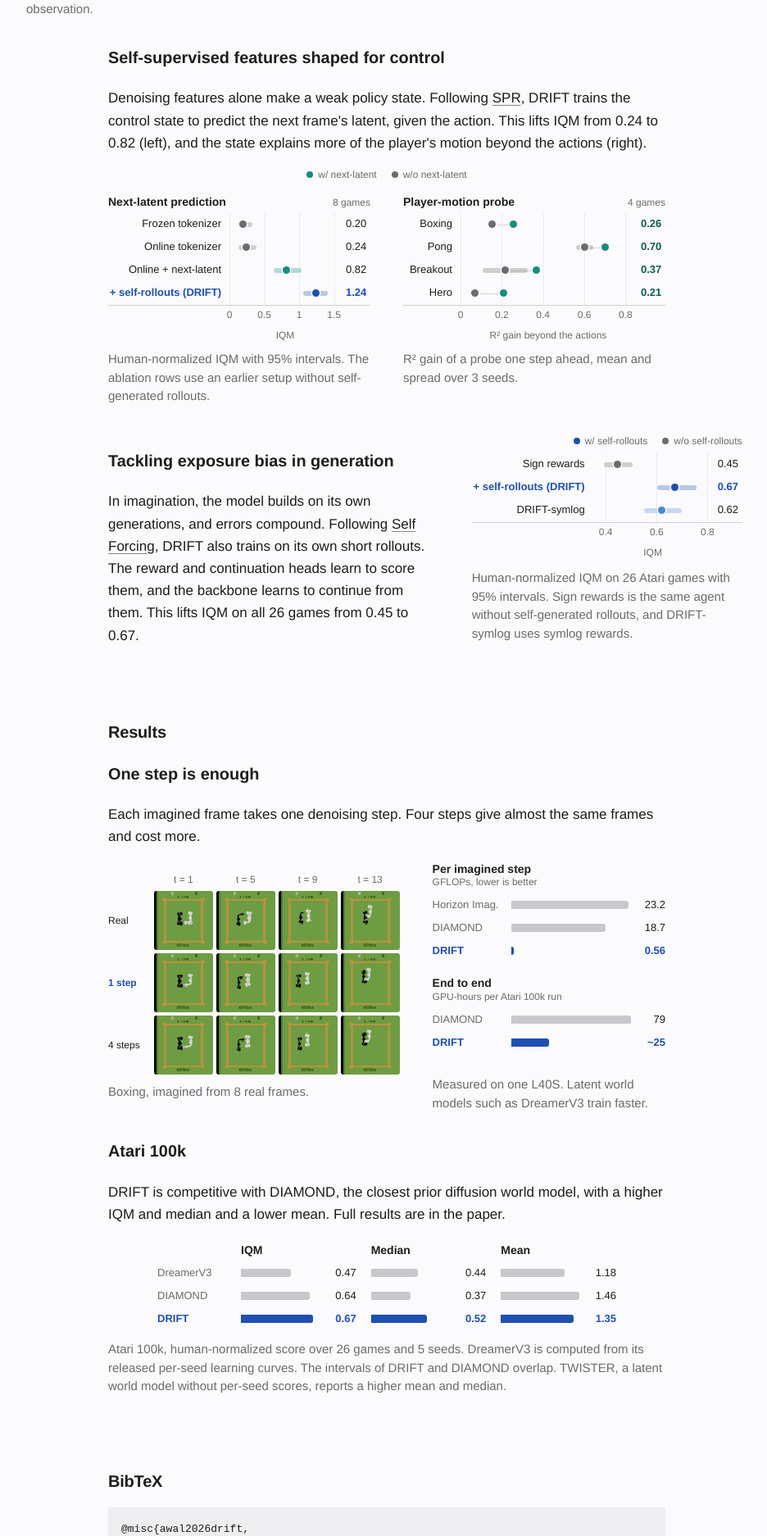
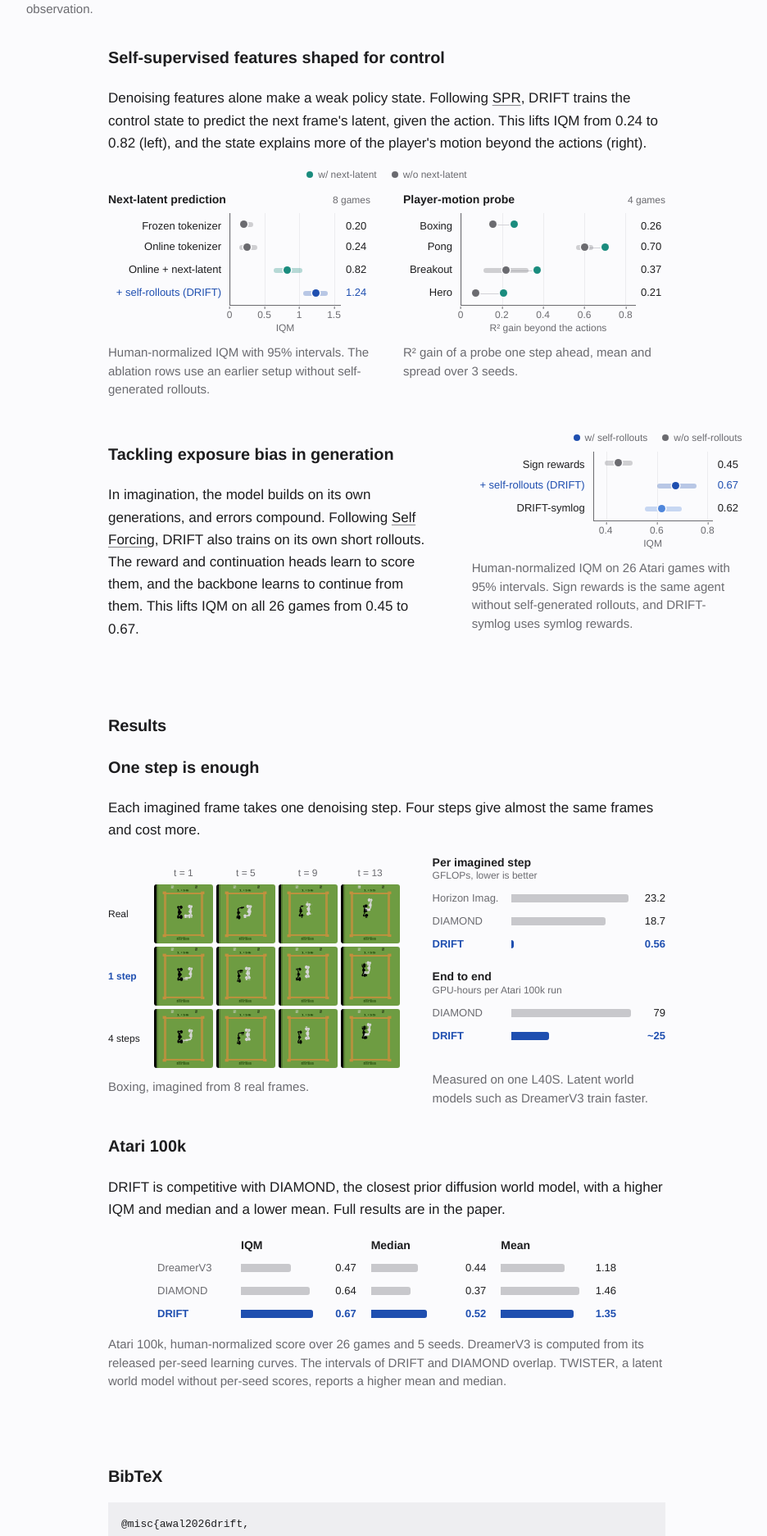
Before and after one commit to rabiulcste/rabiulcste.github.io, a Jekyll site: the page built from drift-world-model/index.html, in a window 1280 px wide. Shown: the part 2395-4269 px from the top of the page at 82% size, without its empty margins (168-1104 px from the left). Built offline with Jekyll 4.4.1, drawn with Linux system fonts in a browser that asks for light colours.

Commit message:
DRIFT page: standard L axes, uniform tick labels, one vertical rhythm in dot plots

```diff
--- a/css/project.css
+++ b/css/project.css
@@ -336,6 +336,26 @@ footer.site a { color: var(--muted); text-decoration: none; }
 .drift-bar { height: 28px; }
 .drift-hns-row { height: 28px; }
 .drift-pair { gap: 40px; }
+/* Standard axes for the dot plots: a left spine and a bottom axis line around the plot area only; uniform tick labels. */
+.drift-abl-ticks { border-top: 0; }
+.drift-abl-ticks .drift-abl-trk { border-top: 1px solid var(--muted); }
+.drift-abl-row:not(.drift-abl-ticks) .drift-abl-trk { border-left: 1px solid var(--muted); }
+.drift-abl-lab, .drift-abl-val { font-weight: 400; color: var(--text); }
+.drift-abl--sf .drift-abl-lab, .drift-abl--sf .drift-abl-val { font-weight: 400; color: var(--drift); }
+.drift-probe .drift-abl-val { font-weight: 400; color: var(--text); }
+.drift-abl-ticks .drift-abl-trk i::before { content: ""; position: absolute; left: 50%; top: -4px; height: 3px; border-left: 1px solid var(--muted); }
+/* One vertical rhythm for every dot plot: title, 8px, plot with a little headroom, ticks tight under the axis, axis title under the ticks. */
+.drift-abl-head { margin-bottom: 8px; line-height: 1.2; }
+.drift-abl-row:not(.drift-abl-ticks):not(.drift-abl-leg) { height: 28px; }
+.drift-abl-head + .drift-abl-row .drift-abl-trk, .drift-legend--right + .drift-abl-row .drift-abl-trk { padding-top: 6px; }
+.drift-abl-head + .drift-abl-row, .drift-legend--right + .drift-abl-row { height: 34px; padding-top: 6px; }
+.drift-abl-head + .drift-abl-row .drift-abl-trk, .drift-legend--right + .drift-abl-row .drift-abl-trk { padding-top: 0; margin-top: -6px; height: calc(100% + 6px); }
+.drift-abl-ticks { height: 18px; }
+.drift-abl-ticks .drift-abl-trk i { top: 5px; line-height: 1; }
+.drift-abl .drift-abl-ax { margin-top: 3px; line-height: 1.2; }
+.drift-legend { margin-bottom: 12px; }
+.drift-legend--right { margin-bottom: 8px; }
+.drift-pair-cap { margin-top: 12px; }
 /* DRIFT clips: text-free video on a white canvas, labels drawn by the page in the canvas' blank strips. The Atari and Craftium
    grids come in a 4-column and a 2-column (phone) cut; only the one shown is loaded (preload none, played by the page script). */
 .drift-clip { position: relative; margin: 0 auto; container-type: inline-size; }
```
